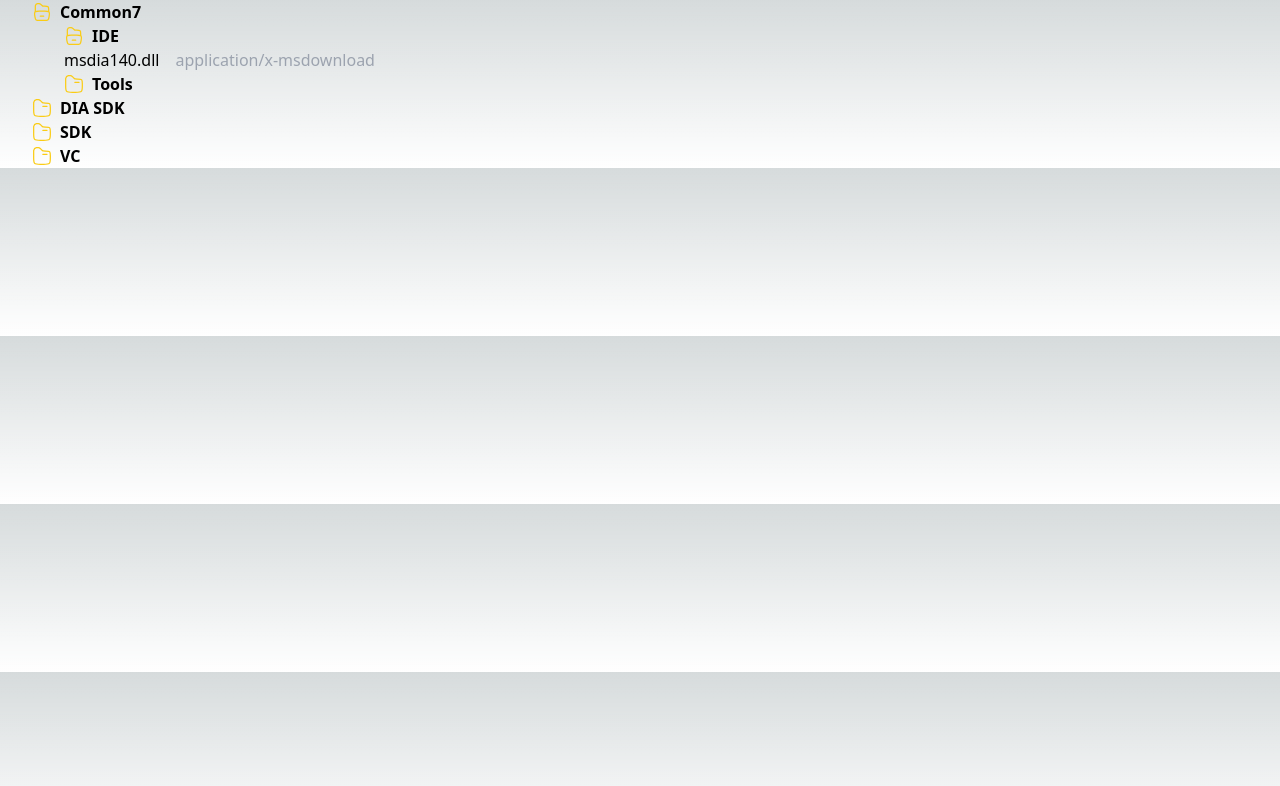
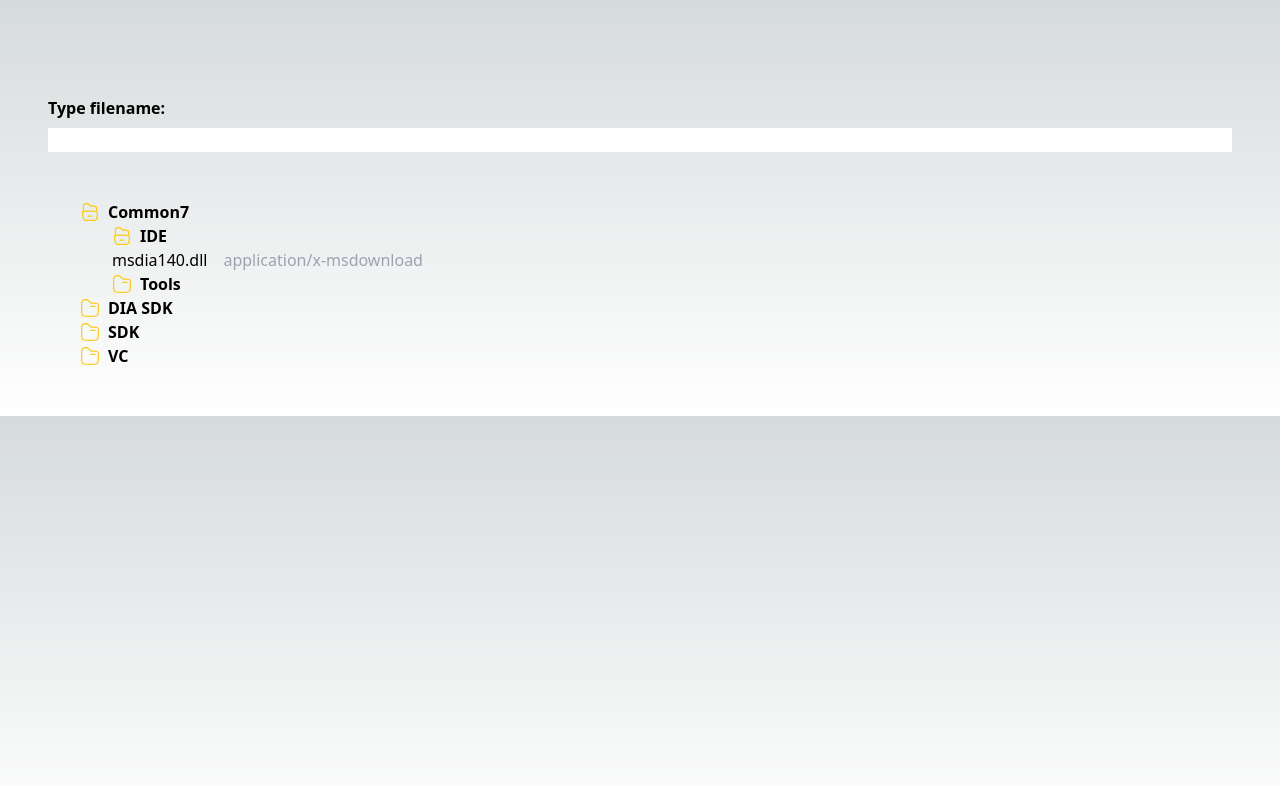
Before and after one commit to liliyavoloshina/erizos-js-test, a Next.js app: page / in a window 1280 px wide. Shown: the top 786 px of the page. Built offline with nearby package versions, Linux system fonts and the light colour scheme.

Commit message:
feat: 2nd extra

```diff
--- a/pages/index.tsx
+++ b/pages/index.tsx
@@ -1,17 +1,68 @@
 import FileManager from "@/components/FileManager"
-import { FileOrFolder } from "@/types/common"
 import { Component } from "react"
 
 import Data from "@/assets/Data.json"
+import { FileOrFolder, isFolder } from "@/types/common"
 
-class App extends Component {
+interface AppState {
+  systemData: FileOrFolder[]
+  searchFilename: string
+}
+
+type AppProps = null
+
+const initialData = JSON.parse(JSON.stringify(Data)) as FileOrFolder[]
+
+class App extends Component<AppProps, AppState> {
+  constructor(props: AppProps) {
+    super(props)
+    this.state = {
+      systemData: initialData,
+      searchFilename: "",
+    }
+  }
+
+  filterItems = (value: string, items: FileOrFolder[]) => {
+    return items.filter((item) => {
+      if (isFolder(item)) {
+        const children: FileOrFolder[] = this.filterItems(value, item.children)
+        item.children = children
+        return item.name.includes(value) || children.length
+      } else {
+        return item.name.includes(value)
+      }
+    })
+  }
+
+  onChangeSearch = (value: string) => {
+    this.setState(() => ({ searchFilename: value }))
+
+    const initial = JSON.parse(JSON.stringify(Data)) as FileOrFolder[]
+
+    let newData: FileOrFolder[] = []
+    if (!value) {
+      newData = initial
+    } else {
+      newData = this.filterItems(value, initial)
+    }
+    this.setState(() => ({ systemData: newData }))
+  }
+
   render() {
-    const systemData = Data as FileOrFolder[]
-
     const expandedFolders = ["/Common7", "/Common7/IDE"]
+    const { systemData, searchFilename } = this.state
 
     return (
-      <div className="app">
+      <div className="app container mx-auto p-12">
+        <label className="flex flex-col gap-2 my-12 cursor-pointer">
+          <span className="font-bold">Type filename: </span>
+          <input
+            type="text"
+            value={searchFilename}
+            onChange={(e) => this.onChangeSearch(e.target.value)}
+            className="text-black"
+          />
+        </label>
         <FileManager data={systemData} expandedFolders={expandedFolders} />
       </div>
     )
```
